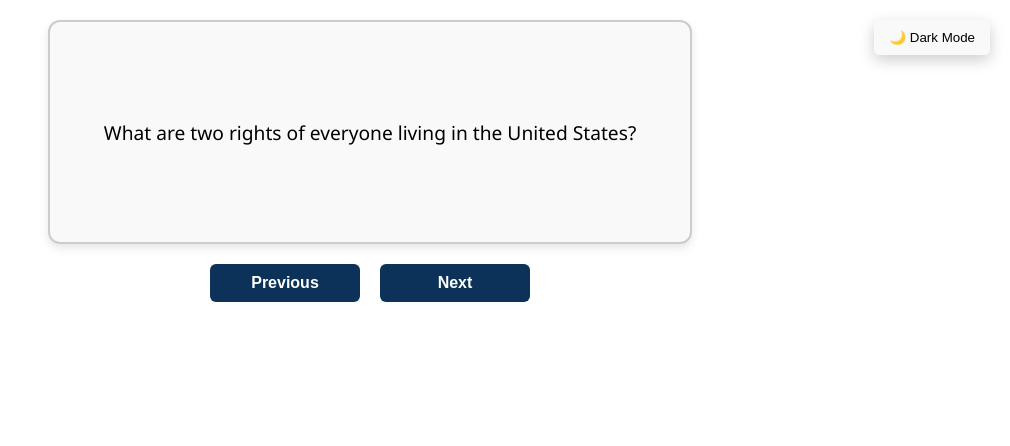
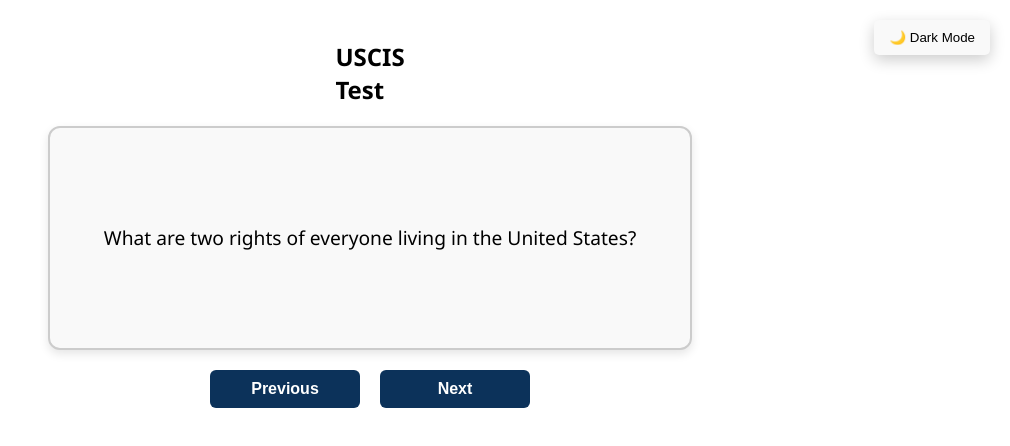
Before and after one commit to PMaxJr/flashcard, a plain HTML site: page index.html in a window 1280 px wide. Shown: the whole page, without its empty margins (270-1280 px from the left). Drawn offline with Linux system fonts and the light colour scheme.

Commit message:
br lines

```diff
--- a/index.html
+++ b/index.html
@@ -10,7 +10,10 @@
   </head>
   <body>
     <button id="theme-toggle">🌙 Dark Mode</button>
-
+    <h2>
+      USCIS <br />
+      Test
+    </h2>
     <!-- <h2 id="question">Loading...</h2>
     <p id="answer"></p> -->
     <div id="card" class="flashcard">Click to flip</div>
```
